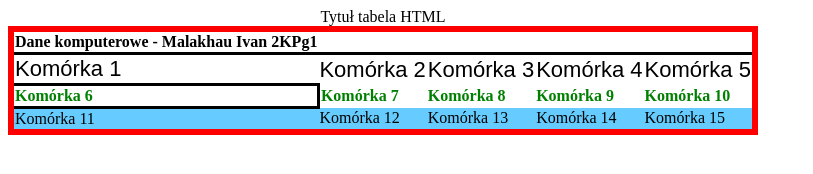
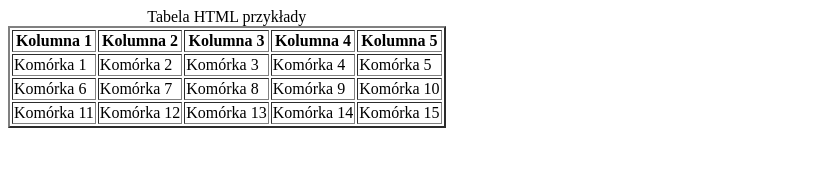
Before and after one commit to ivamala59/terra-nova, a plain HTML site: page tabela_malakhau.html in a window 1280 px wide. Shown: the whole page, without its empty margins (0-813 px from the left). Drawn offline with Linux system fonts and the light colour scheme.

Commit message:
Revise tabela_malakhau.html structure and content
Updated the HTML structure and content of the table.

```diff
--- a/tabela_malakhau.html
+++ b/tabela_malakhau.html
@@ -1,41 +1,37 @@
 <!DOCTYPE html>
-<html lang="pl-PL">
 <html>
 	<head>
-		<meta charset="utf-8">
-		<title>Tabela Malakhau</title>
+		<meta charset="UTF-8">
+		<title>Tabela HTML</title>
 	</head>
 	<body>
-		<table style="border:6px solid red;border-collapse: collapse;">
-		<!—szerokość obramowania 6px dla tabeli, styl obramowania  -->
-   		<caption>Tytuł tabela HTML</caption>
-		<!—tytuł tabeli -->
+		<table border=2>
+		<caption>Tabela HTML przykłady</caption>
 		<thead>
-		      <tr style="border:3px solid black;border-collapse: collapse;">
-		<!—obramowanie wiersza -->
-		         <th>Dane komputerowe - Malakhau Ivan 2KPg1</th>
+		<tr>
+			<th>Kolumna 1</th>
+			<th>Kolumna 2</th>
+			<th>Kolumna 3</th>
+			<th>Kolumna 4</th>
+			<th>Kolumna 5</th>
 		</tr>
 		</thead>
 		<tbody>
-		      <tr style="font-family: Arial;font-size: 22px;">
-		<!—zdefiniowanie rodzaju czcionki oraz jej wielkości -->
+		<tr>
 			<td>Komórka 1</td>
 			<td>Komórka 2</td>
 			<td>Komórka 3</td>
 			<td>Komórka 4</td>
 			<td>Komórka 5</td>
 		</tr>
-		      <tr style="color: green;font-weight: bold;">
-		<!—kolor czcionki oraz jej pogrubienie -->
-		         <td style="border:3px solid black;border-collapse: collapse;">Komórka 6</td>
-		<!—obramowanie jednej komórki -->
+		<tr>
+			<td>Komórka 6</td>
 			<td>Komórka 7</td>
 			<td>Komórka 8</td>
 			<td>Komórka 9</td>
 			<td>Komórka 10</td>
 		</tr>
-		      <tr style="background-color: #66CCFF;">
-		<!—tło wiersza -->
+		<tr>
 			<td>Komórka 11</td>
 			<td>Komórka 12</td>
 			<td>Komórka 13</td>
```
Lines whose indentation alone changed are shown as unchanged.
